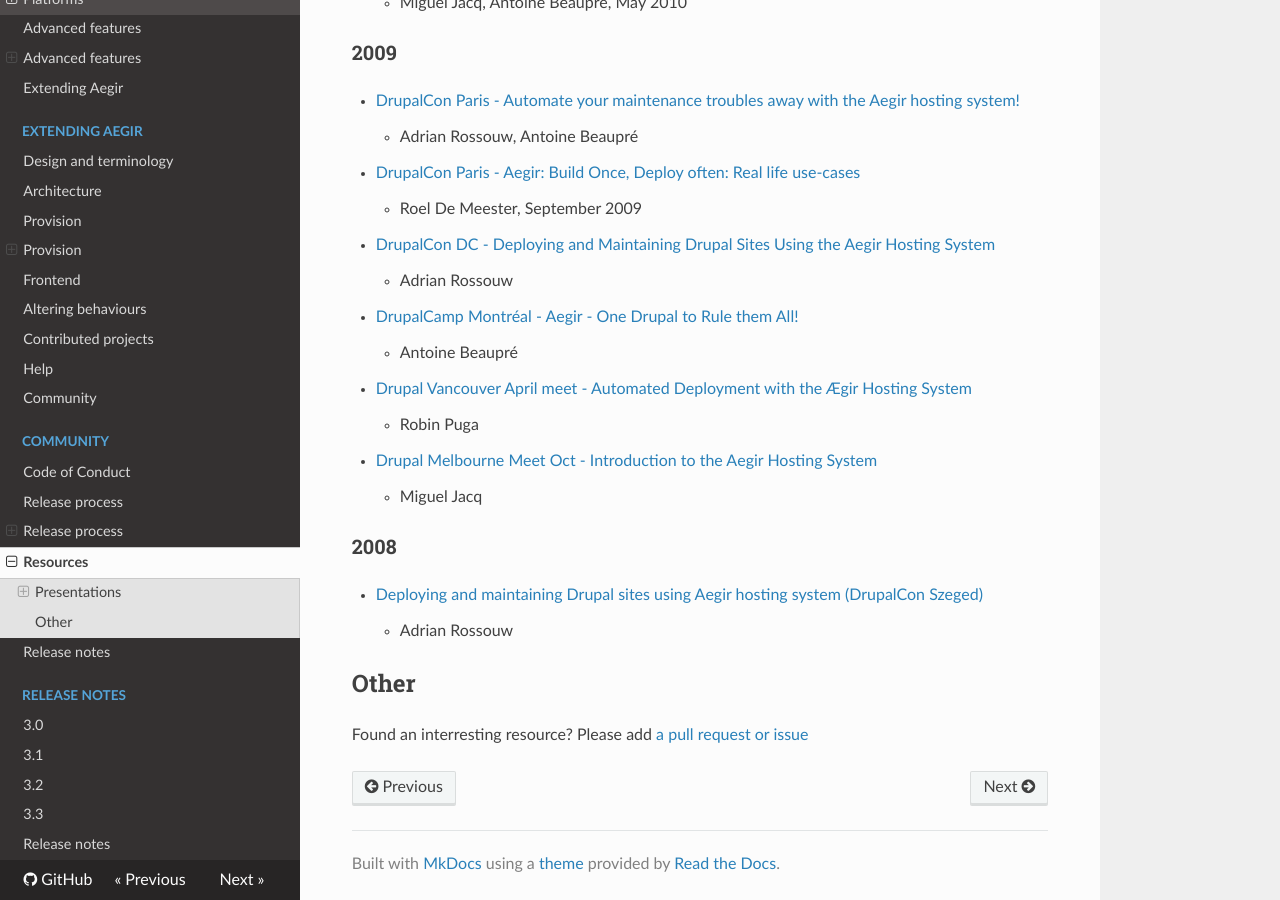
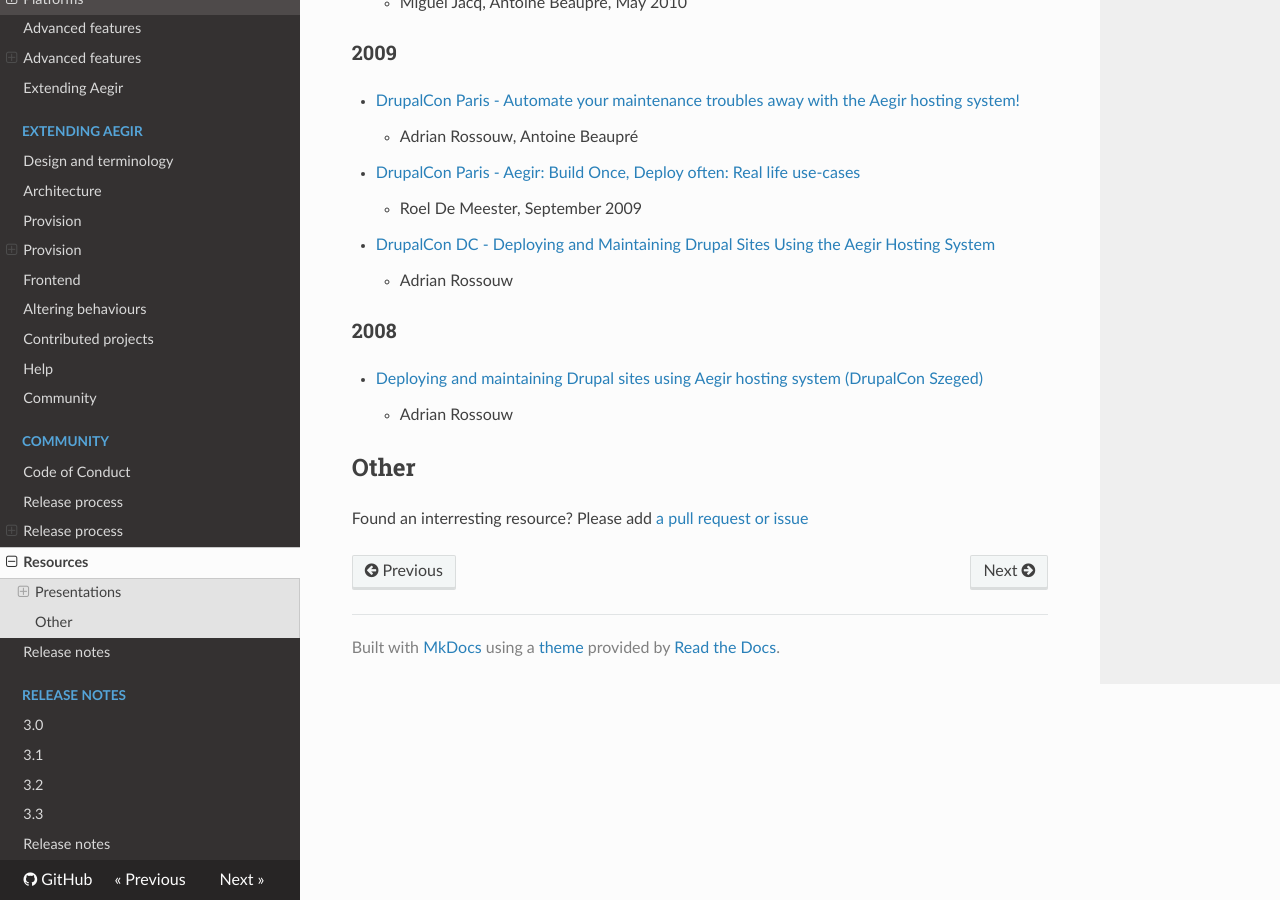
Before and after one commit to aegir-project/documentation, an MkDocs documentation site: the page built from docs/community/resources.md, in a window 1280 px wide and 900 px high, scrolled down 1655 px. Built offline with MkDocs 1.6.1, drawn with Linux system fonts in a browser that asks for light colours; nearby versions of some CDN libraries; old or Windows-style settings are respelled for this version of MkDocs.

Commit message:
Issue #2543000: Fix broken links in community pages

```diff
--- a/docs/community/resources.md
+++ b/docs/community/resources.md
@@ -62,12 +62,6 @@
     * Roel De Meester, September 2009
 * [DrupalCon DC - Deploying and Maintaining Drupal Sites Using the Aegir Hosting System](http://www.archive.org/details/DrupalconDc2009-DeployingAndMaintainingDrupalSitesUsingTheAegir/)
     * Adrian Rossouw
-* [DrupalCamp Montréal - Aegir - One Drupal to Rule them All!](http://blip.tv/play/AYGqs1IC)
-    * Antoine Beaupré
-* [Drupal Vancouver April meet - Automated Deployment with the Ægir Hosting System](http://blip.tv/play/AYGYi1EC)
-    * Robin Puga
-* [Drupal Melbourne Meet Oct - Introduction to the Aegir Hosting System](http://blip.tv/play/AYGow2oC)
-    * Miguel Jacq
 
 ### 2008
 * [Deploying and maintaining Drupal sites using Aegir hosting system (DrupalCon Szeged)](http://archive.org/details/aegir/)
```
Also changed, not shown: docs/community.md (+3 -3 lines), docs/community/release-process.md (+4 -9 lines).
